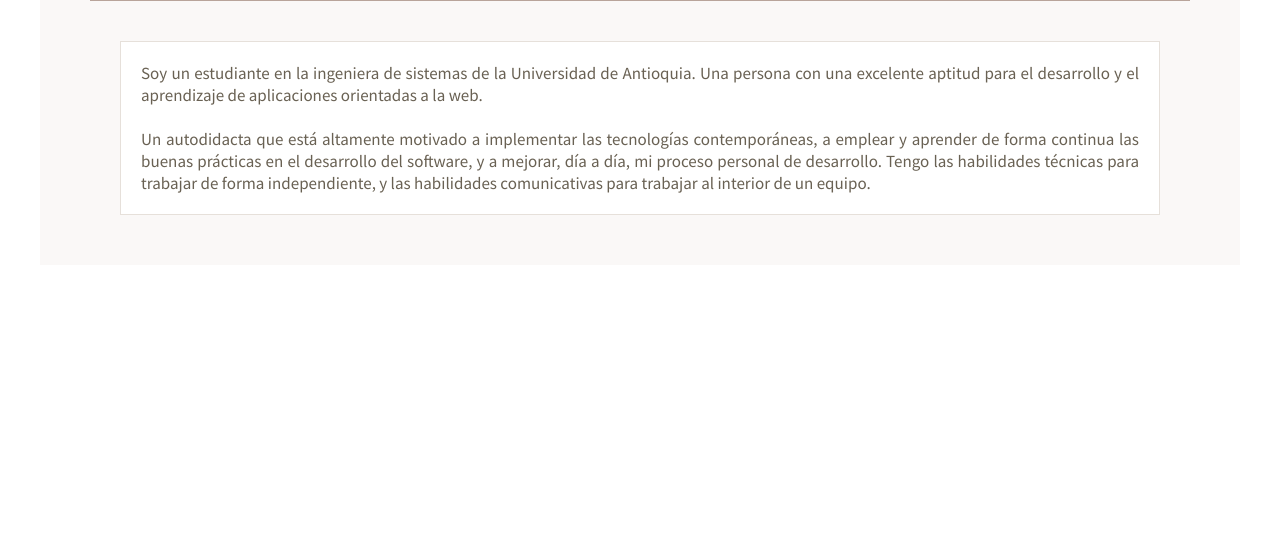
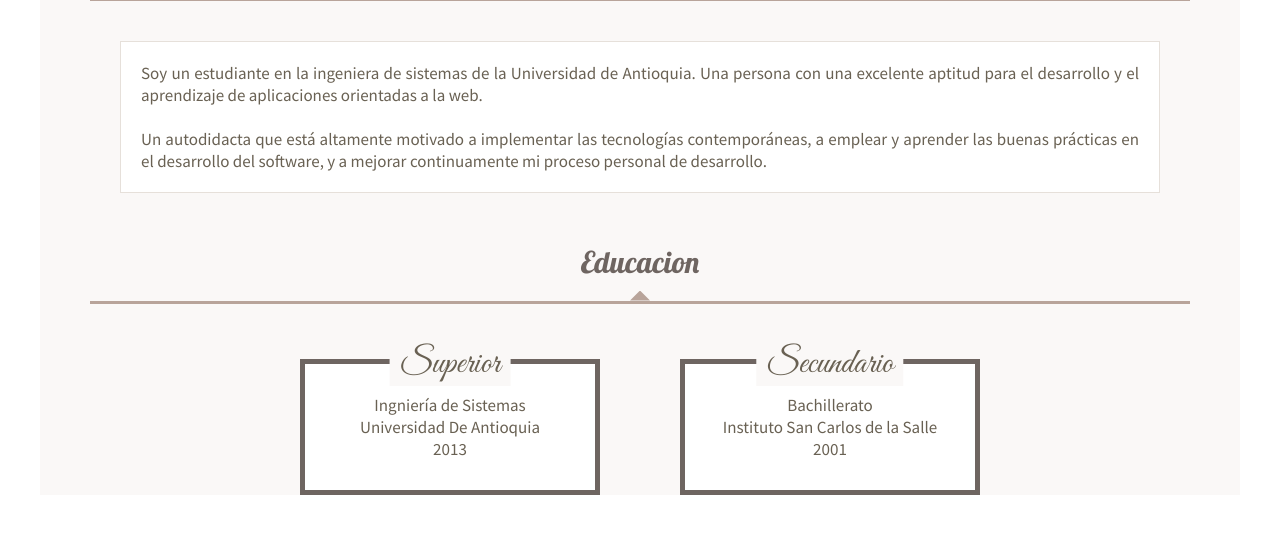
Before and after one commit to davidblj/curriculum_vitae, a website: page cv.html in a window 1280 px wide. Shown: the part 661-1194 px from the top of the page. Before the commit the page ends 926 px from the top, so only its background shows below. Drawn offline with Linux system fonts and the light colour scheme; a web font is replaced by a local one.

Commit message:
agregar estudios

```diff
--- a/cv.html
+++ b/cv.html
@@ -49,14 +49,14 @@
             <div class="contact__icon">
               <img src="assets/mail.svg" alt="">
             </div>
-            <span>david.blj95@gmail.com</span>
+            <div>david.blj95@gmail.com</div>
           </div>
 
           <div class="contact__item">
             <div class="contact__icon">
               <img src="assets/telephone.svg" alt="">
             </div>
-            <span>300 310-27-03</span>
+            <div>300 310-27-03</div>
           </div>
 
         </div>
@@ -76,7 +76,40 @@
         <div class="about">
           Soy un estudiante en la ingeniera de sistemas de la Universidad de Antioquia. Una persona con  una excelente aptitud para el  desarrollo y el aprendizaje de aplicaciones orientadas  a la web.
           <br /><br />
-          Un autodidacta que está altamente motivado a implementar las tecnologías contemporáneas, a emplear y aprender de forma continua las buenas prácticas en el desarrollo del software, y a mejorar, día a día, mi proceso personal de desarrollo. Tengo las habilidades técnicas para trabajar de forma independiente, y las habilidades comunicativas para trabajar al interior de un equipo.
+          Un autodidacta que está altamente motivado a implementar las tecnologías contemporáneas, a emplear y aprender las buenas prácticas en el desarrollo del software, y a mejorar continuamente mi proceso personal de desarrollo.
+        </div>
+
+      </div>
+
+
+      <div class="education">
+
+        <div class="category">
+          <div class="category__title">Educacion</div>
+          <div class="triangle-box">
+            <div class="category__triangle"></div>
+          </div>
+          <div class="category__line"></div>
+        </div>
+
+        <div class="record">
+
+            <div class="record__item">
+              <div class="record__title">Superior</div>
+
+              <div>Ingniería de Sistemas</div>
+              <div>Universidad De Antioquia</div>
+              <div> 2013 </div>
+            </div>
+
+            <div class="record__item">
+              <div class="record__title">Secundario</div>
+
+              <div>Bachillerato</div>
+              <div>Instituto San Carlos de la Salle</div>
+              <div> 2001 </div>
+            </div>
+
         </div>
 
       </div>
--- a/scss/abstracts/_variables.scss
+++ b/scss/abstracts/_variables.scss
@@ -18,5 +18,6 @@
 // vitae component
 
 $vitae-box: 120rem;
+$content-padding: 5rem;
 $header-height: 20rem;
 $profile-height: 25rem;
--- a/scss/base/_typography.scss
+++ b/scss/base/_typography.scss
@@ -2,6 +2,7 @@
 @import url('https://fonts.googleapis.com/css?family=Playfair+Display|Raleway:300');
 @import url('https://fonts.googleapis.com/css?family=Gugi');
 @import url('https://fonts.googleapis.com/css?family=Lobster');
+ @import url('https://fonts.googleapis.com/css?family=Great+Vibes');
 
 body {
     font-family: "Source Sans Pro", sans-serif;
--- /dev/null
+++ b/scss/components/_record.scss
@@ -0,0 +1,39 @@
+
+.record {
+
+  display: flex;
+  justify-content: center;
+
+  & > * {
+    display: inline-block;
+  }
+
+  &__item {
+
+    margin-top: 1.5rem;
+    position: relative;
+    background: $white;
+    border: 5px solid $color-tertiary;
+    width: 30rem;
+    padding: 3rem 1rem;
+    text-align: center;
+
+    &:not(:last-child) {
+        margin-right: 8rem;
+    }
+  }
+
+  &__title {
+
+    position: absolute;
+    top: 0;
+    left: 50%;
+    transform: translate(-50%, -50%);
+
+    font-family: "Great Vibes", sans-serif;
+    font-size: 3.5rem;
+    padding: 0 1rem;
+    background: $color-secondary-light-2;
+    display: inline-block;
+  }
+}
--- a/scss/main.scss
+++ b/scss/main.scss
@@ -12,3 +12,4 @@
 @import "components/contact";
 @import "components/category";
 @import "components/about";
+@import "components/record";
--- a/scss/pages/_vitae.scss
+++ b/scss/pages/_vitae.scss
@@ -10,7 +10,7 @@
       position: absolute;
       @include x-axis-center-alignment;
       width: $vitae-box;
-      height: 100vh;
+      height: 150vh;
     }
 }
 
@@ -28,5 +28,11 @@
 .profile {
 
   background: $color-secondary-light-2;
-  padding: 5rem 5rem;
+  padding: $content-padding $content-padding 0 $content-padding;
 }
+
+.education {
+
+  background: $color-secondary-light-2;
+  padding: $content-padding $content-padding 0 $content-padding;
+}
```
Also changed, not shown: css/style.css.
